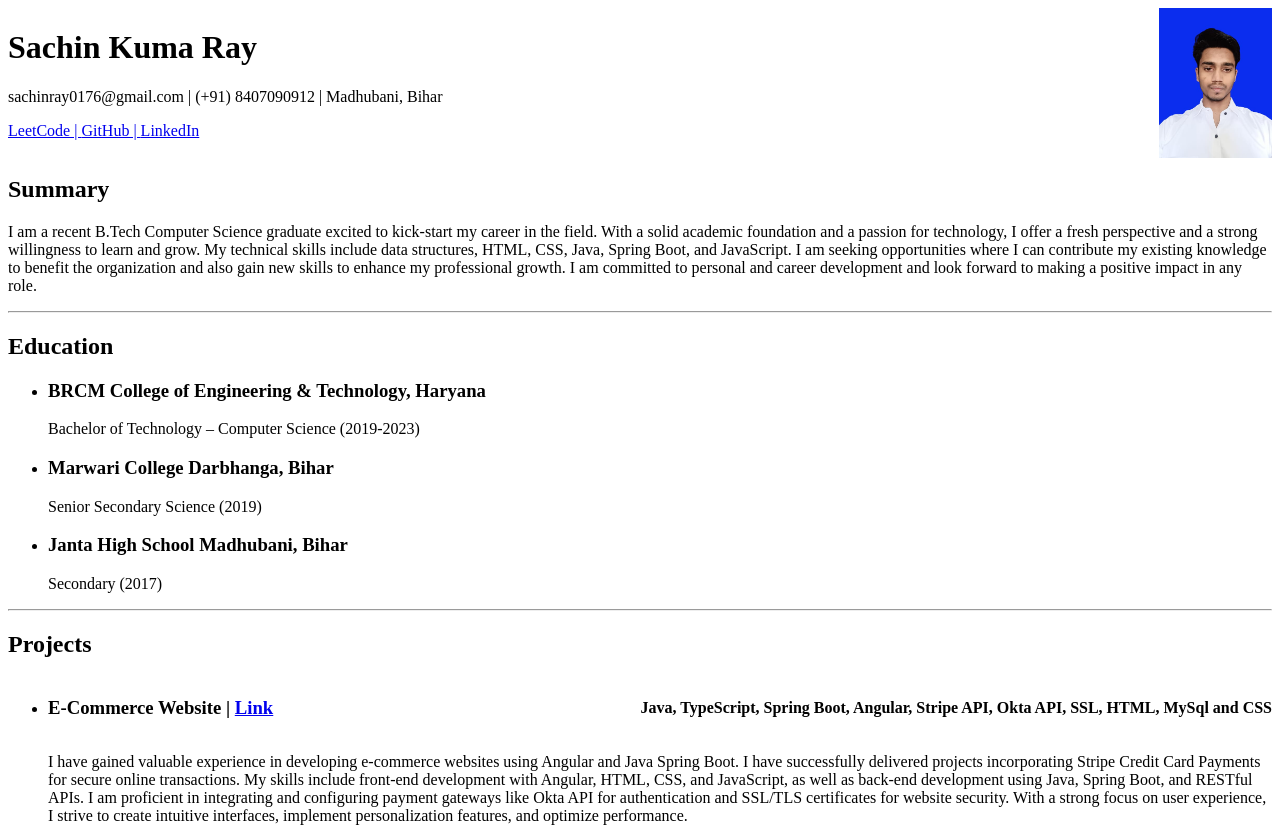
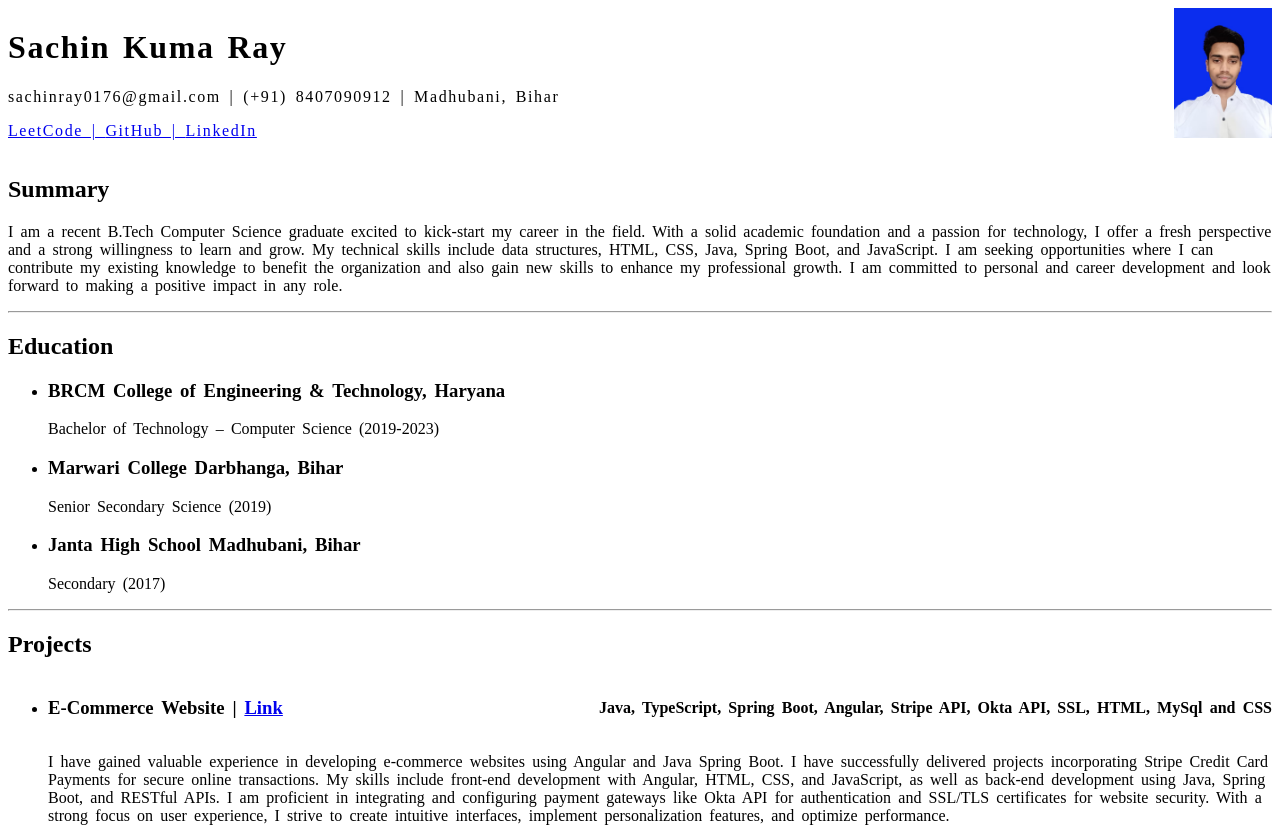
Before and after one commit to sachin0176/Resume, a plain HTML site: page index.html in a window 1280 px wide. Shown: the top 828 px of the page. Drawn offline with Linux system fonts and the light colour scheme.

Commit message:
Add files via upload

```diff
--- a/index.html
+++ b/index.html
@@ -4,16 +4,24 @@
   <head>
     <meta charset="UTF-8" />
     <title>Resume</title>
+    <style>
+      body{
+        font-family: serif;
+        word-spacing: 0.2rem;
+
+      }
+    </style>
   </head>
   <body>
-   <div style="display: inline-block;">
+   <div style="display: inline-block; letter-spacing: 0.1rem; word-spacing: 0.2rem;">
     <h1>Sachin Kuma Ray</h1>
     <p>sachinray0176@gmail.com | (+91) 8407090912 | Madhubani, Bihar</p>
     <p><a href="https://leetcode.com/SACHIN_A_N_I_B_A_N_E/" >LeetCode | </a>
         <a href="https://github.com/sachin0176">GitHub | </a>
         <a href="https://www.linkedin.com/in/sachin0176/"> LinkedIn</a></p>
    </div>
-    <img style="display: inline-block; float: right;" src="./assets/images/sachin img.jpg " height="150" />
+    <img style="display: inline-block; float: right;" src="./assets/images/sachin img.jpg " height="130" />
+
     <h2>Summary</h2>
     <p>
       I am a recent B.Tech Computer Science graduate excited to kick-start my
@@ -47,10 +55,10 @@
         <li>
             <h3 style="display: inline-block">
               E-Commerce Website |
-              <a href="https://github.com/sachin0176/MazeBank">Link</a>
+              <a href="./public/projectLink.html">Link</a>
             </h3>
             <h4 style="float: right">Java, TypeScript, Spring Boot, Angular, Stripe API, Okta API, SSL, HTML, MySql and CSS</h4>
-            <p>
+            <p style="flex: 0;">
                 I have gained valuable experience in developing e-commerce websites using Angular and Java Spring Boot.
                 I have successfully delivered projects incorporating Stripe Credit Card Payments for secure online transactions. My skills include front-end development with Angular, HTML, CSS, and JavaScript, as well as back-end development using Java, Spring Boot, and RESTful APIs. I am proficient in integrating and configuring payment gateways like Okta API for authentication and SSL/TLS certificates for website security. With a strong focus on user experience, I strive to create intuitive interfaces, implement personalization features, and optimize performance.
             </p>
```
